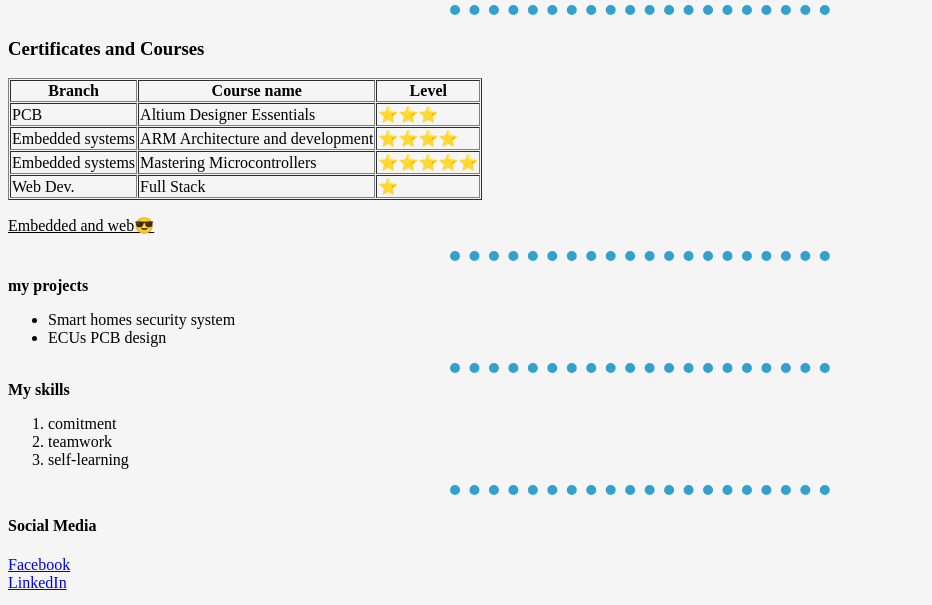
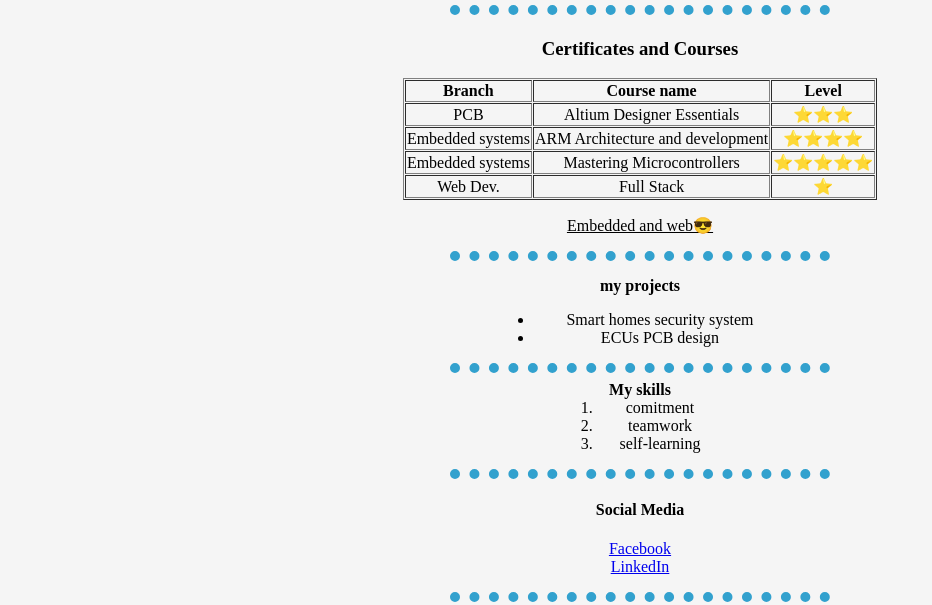
Before and after one commit to MohamedTaherShatila/cv, a plain HTML site: page index.html in a window 1280 px wide. Shown: the part 357-962 px from the top of the page, without its empty margins (0-932 px from the left). Drawn offline with Linux system fonts and the light colour scheme.

Commit message:
Update styles.css

```diff
--- a/css/styles.css
+++ b/css/styles.css
@@ -23,3 +23,20 @@ img {
   font-family: 'Yanone Kaffeesatz', sans-serif;
   font-size: 200%;
 }
+.midinfo
+{
+  text-align: center;
+}
+.mytable
+{
+  margin-left: auto;
+  margin-right: auto;
+}
+ul {
+    width: 20%;
+    margin: auto;
+}
+ol {
+    width: 10%;
+    margin: auto;
+}
```
